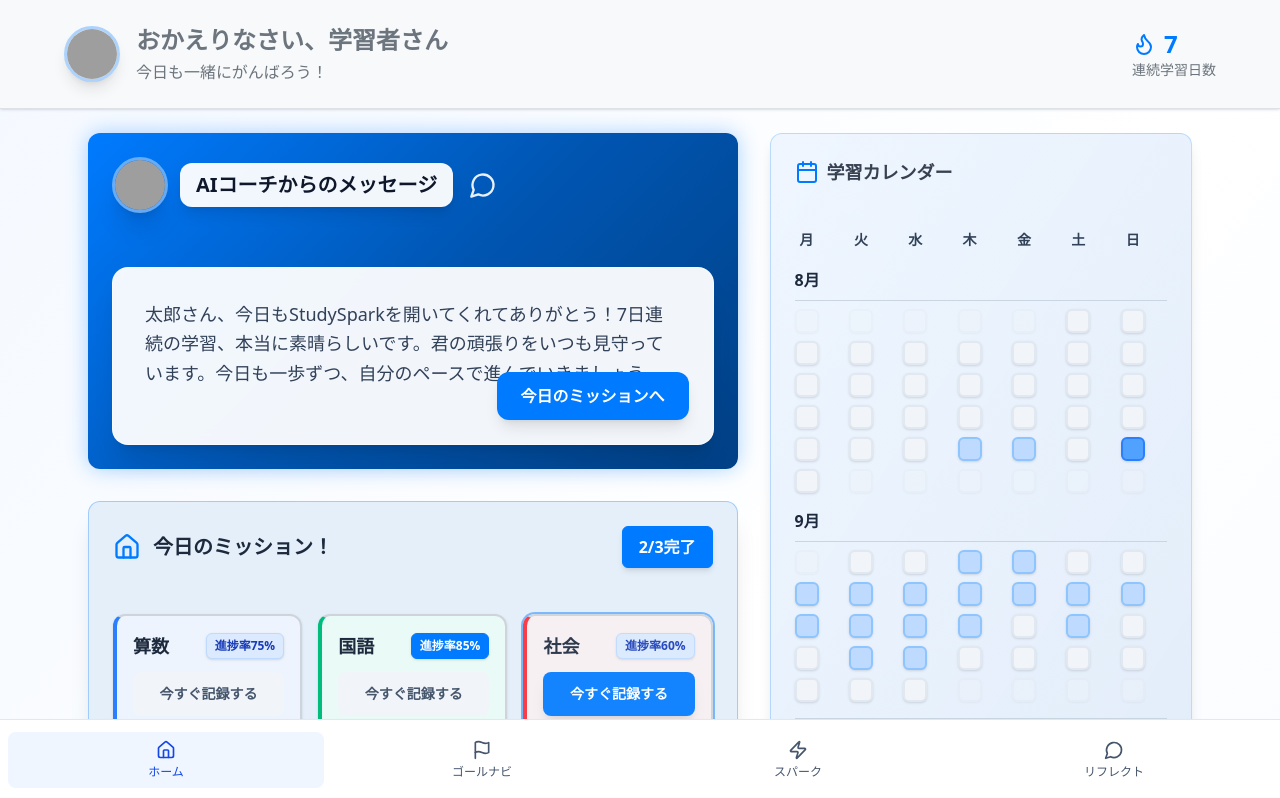
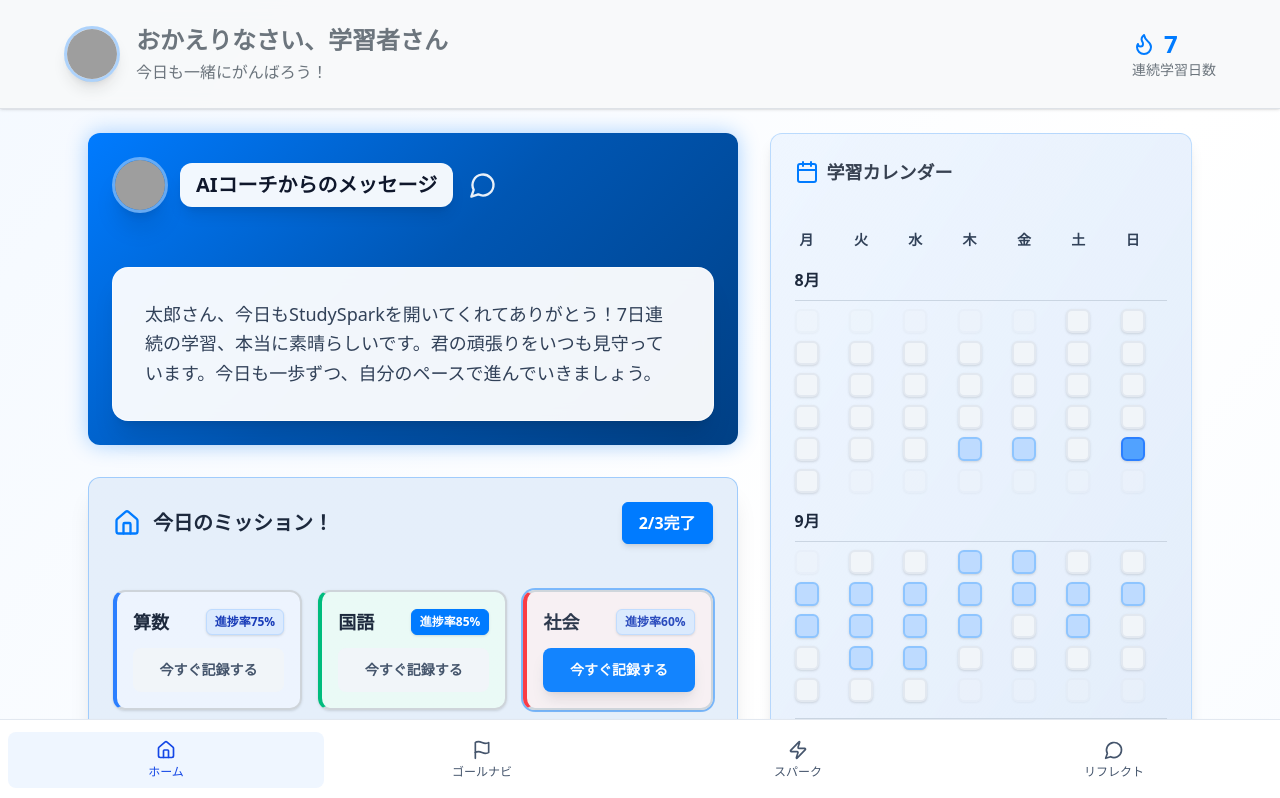
Before and after one commit to kazuyakurashima/StudySpark-2025Fall, a Next.js app: page /student in a window 1280 px wide. Shown: the top 798 px of the page. Built offline with nearby package versions, Linux system fonts and the light colour scheme; grey boxes are pictures that could not be loaded.

Commit message:
feat: remove "to today's mission" button from AI coach message
Simplify AI coach message for better focus on content.

#VERCEL_SKIP

Co-authored-by: null <186385322+kazuyakurashima@users.noreply.github.com>

```diff
--- a/app/student/page.tsx
+++ b/app/student/page.tsx
@@ -940,21 +940,9 @@ export default function StudentDashboard() {
                 </CardTitle>
               </CardHeader>
               <CardContent className="space-y-6">
-                <div className="bg-white/95 backdrop-blur-sm rounded-2xl p-8 border border-white/60 shadow-xl relative">
-                  <p className="text-lg leading-relaxed text-slate-700 mb-6">{mockData.aiCoachMessage.message}</p>
-                  <div className="absolute bottom-6 right-6">
-                    <button
-                      className="bg-primary text-white px-6 py-3 rounded-xl font-bold text-base shadow-lg hover:bg-primary/90 transition-all duration-300 hover:scale-105"
-                      onClick={() => {
-                        const missionSection = document.querySelector("[data-mission-section]")
-                        if (missionSection) {
-                          missionSection.scrollIntoView({ behavior: "smooth" })
-                        }
-                      }}
-                    >
-                      今日のミッションへ
-                    </button>
-                  </div>
+                {/* Removed the CTA button from AI coach message */}
+                <div className="bg-white/95 backdrop-blur-sm rounded-2xl p-8 border border-white/60 shadow-xl">
+                  <p className="text-lg leading-relaxed text-slate-700">{mockData.aiCoachMessage.message}</p>
                 </div>
               </CardContent>
             </Card>
```
